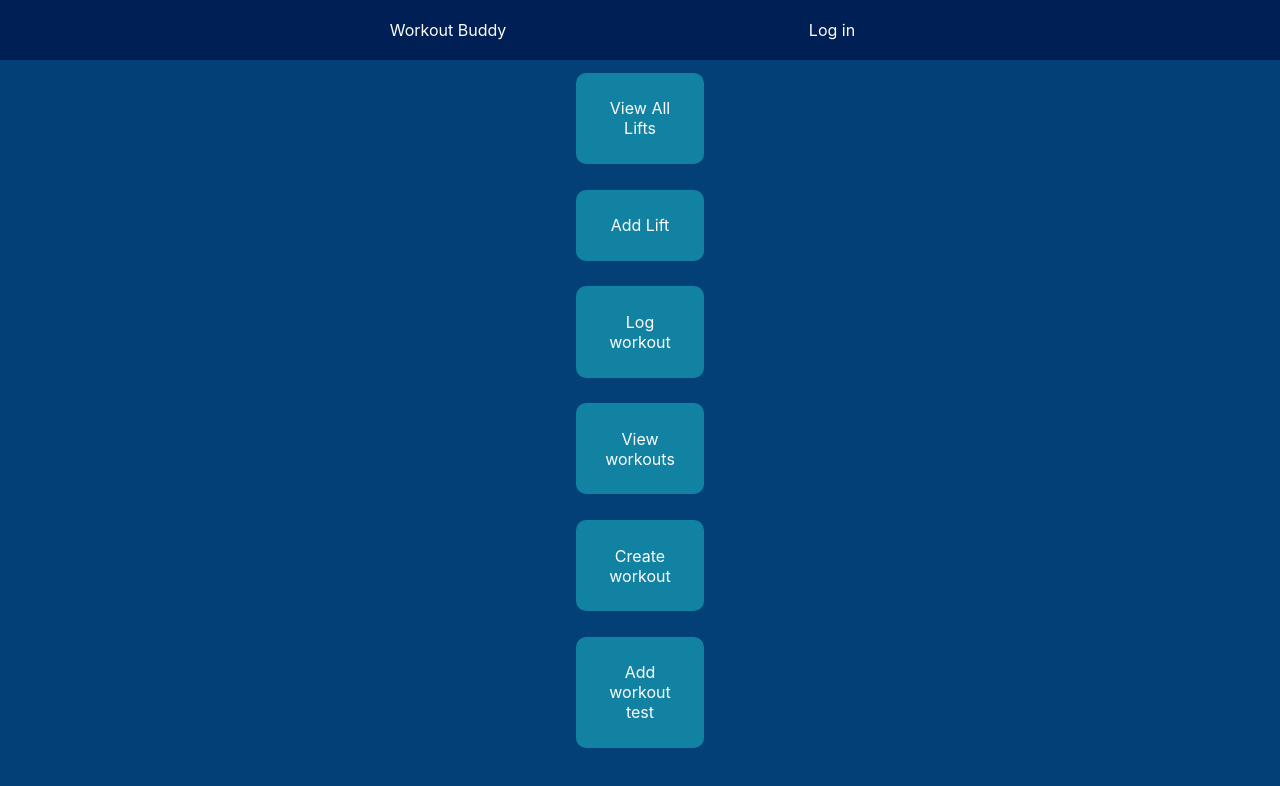
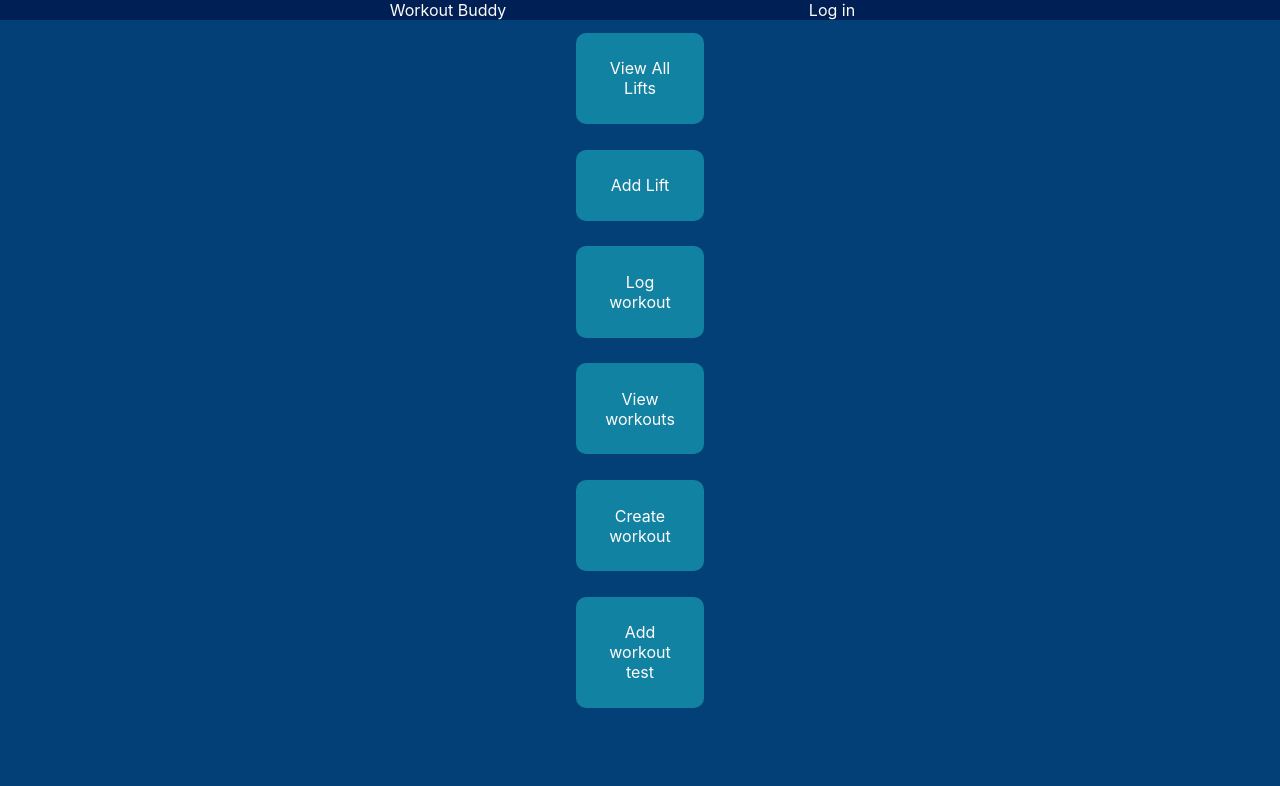
Before and after one commit to kob112358/workoutapp, a React (Create React App) app: page / in a window 1280 px wide. Shown: the top 786 px of the page. Built offline with nearby package versions, Linux system fonts and the light colour scheme; no server answers.

Commit message:
adjusted background css for App

```diff
--- a/src/pages/App.module.css
+++ b/src/pages/App.module.css
@@ -1,7 +1,8 @@
 .App {
   text-align: center;
-  height: 100vh;
+  height: 100%;
   min-width: 100%;
+  min-height: 100vh;
   width: 100vw;
   background-color: #034078;
   color: #fefcfb;
```
Also changed, not shown: 1 other file (tests, documents, lock files or other folders).
